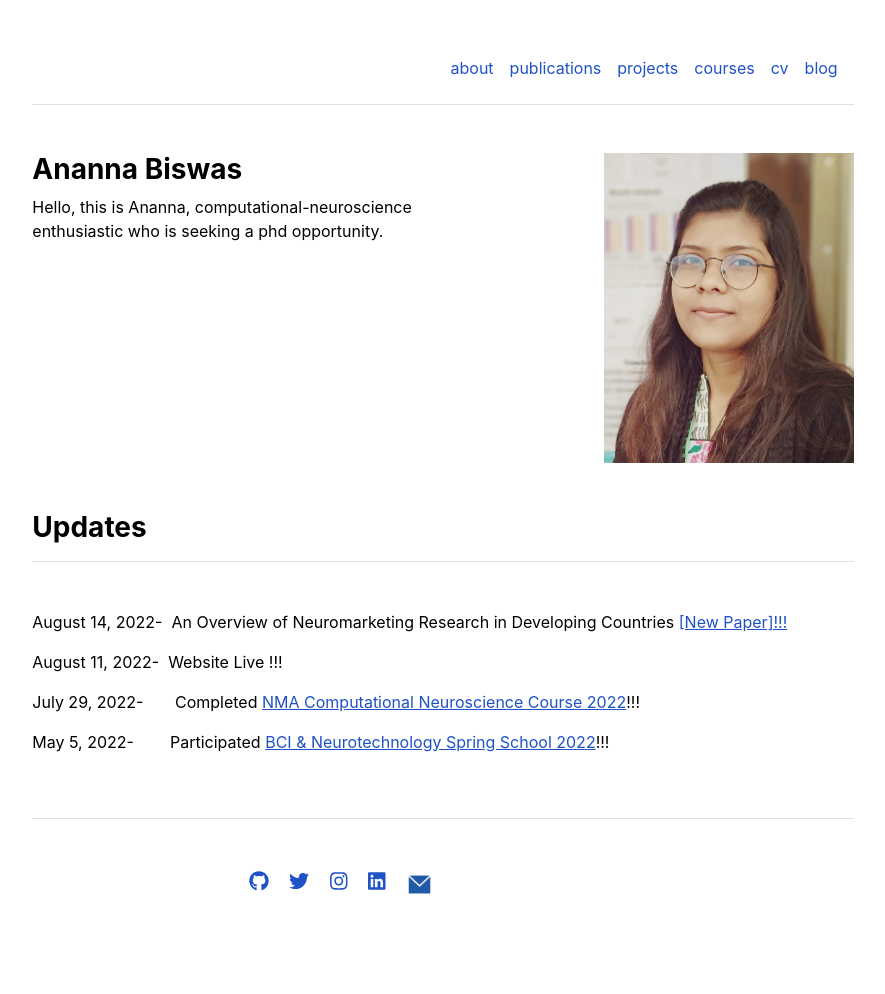
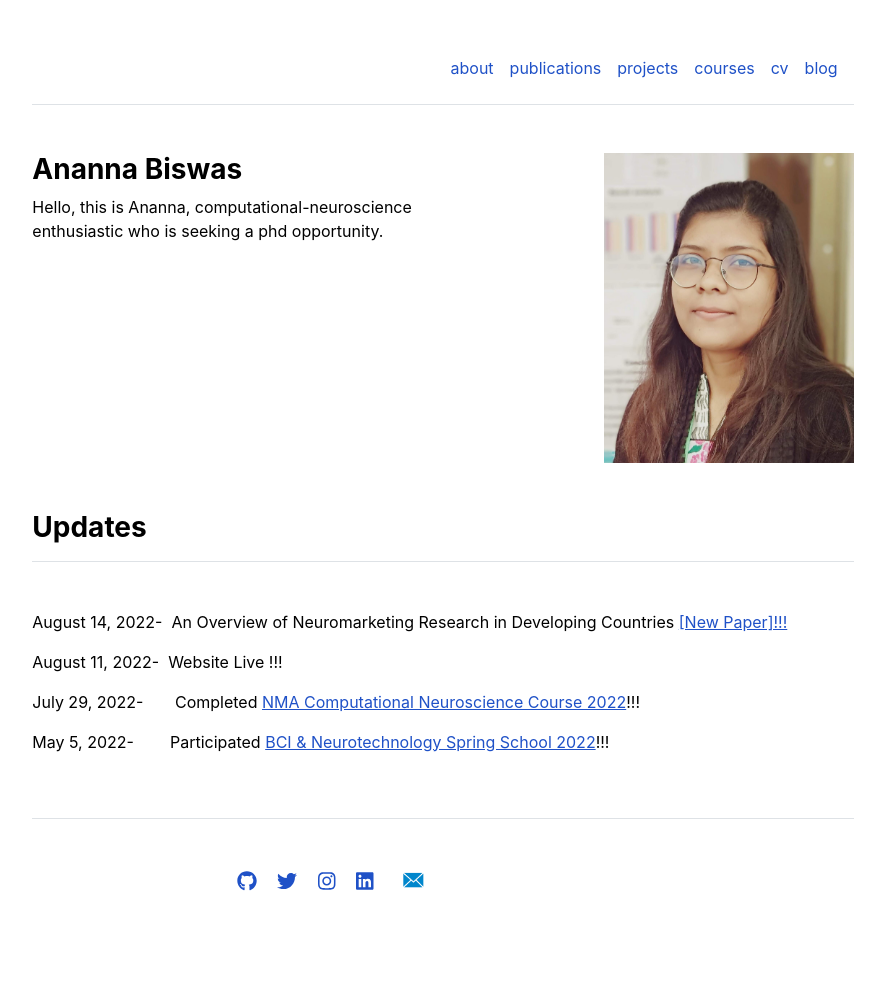
Before and after one commit to Anannabiswas/anannabiswas.github.io, a Jekyll site: the page built from index.md, in a window 1280 px wide. Shown: the whole page, without its empty margins (197-1082 px from the left). Built offline with Jekyll 4.4.1, drawn with Linux system fonts in a browser that asks for light colours.

Commit message:
Update footer.html

```diff
--- a/_includes/footer.html
+++ b/_includes/footer.html
@@ -4,7 +4,7 @@
       {% for item in site.data.settings.social %}
         <a href="{{ item.link }}" class="ms-3 fs-5"><i class="fab fa-{{ item.icon }}"></i></a>
       {% endfor %}
-     &nbsp;&nbsp;&nbsp;&nbsp;<a href="mailto:ananna314.bd@gmail.com"><img src="/assets/img/email.png" alt="email" style="width: 23px; height: 19px;"></a>
+     &nbsp;&nbsp;&nbsp;&nbsp;<a href="mailto:ananna314.bd@gmail.com"><img src="/assets/img/emails.png" alt="email" style="width: 35px; height: 28px;"></a>
     </div>
   </div>
 </footer>
```
